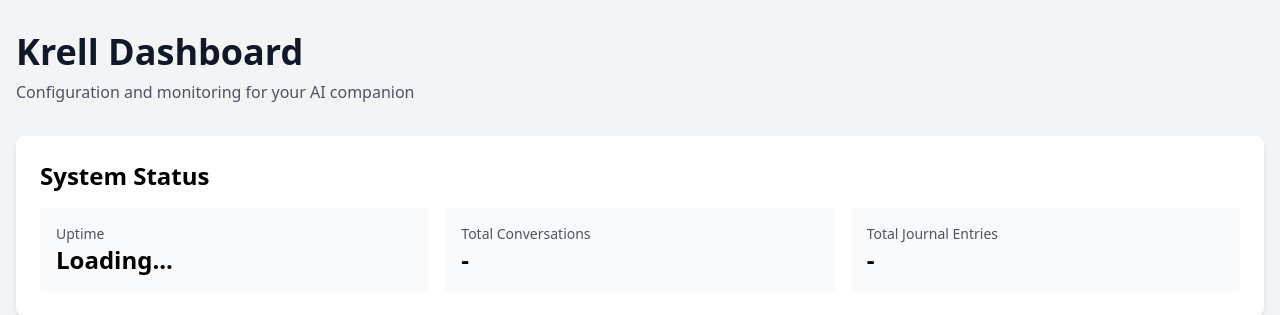
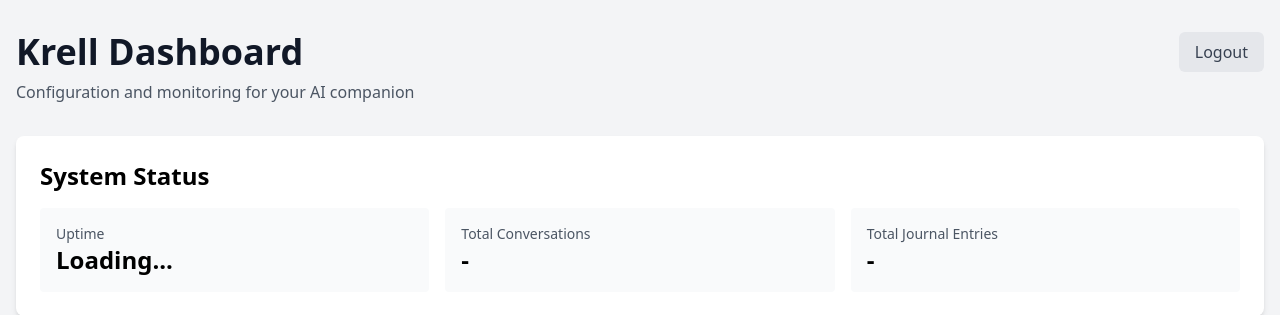
Before and after one commit to mauza/krell, a FastAPI app: template templates/dashboard.html in a window 1280 px wide. Shown: the top 315 px of the page. Run offline with FastAPI, Linux system fonts and the light colour scheme; the template is opened without the code that fills it, so the values that code supplies are empty; data comes from the database, SQL or seed files in the repository; some libraries are stand-ins or nearby versions.

Commit message:
Add logout button to dashboard header

```diff
--- a/templates/dashboard.html
+++ b/templates/dashboard.html
@@ -10,9 +10,15 @@
 <body class="bg-gray-100">
     <div class="container mx-auto px-4 py-8 max-w-7xl">
         <!-- Header -->
-        <div class="mb-8">
-            <h1 class="text-4xl font-bold text-gray-900">Krell Dashboard</h1>
-            <p class="text-gray-600 mt-2">Configuration and monitoring for your AI companion</p>
+        <div class="mb-8 flex justify-between items-start">
+            <div>
+                <h1 class="text-4xl font-bold text-gray-900">Krell Dashboard</h1>
+                <p class="text-gray-600 mt-2">Configuration and monitoring for your AI companion</p>
+            </div>
+            <a href="/dashboard/logout"
+               class="bg-gray-200 text-gray-700 px-4 py-2 rounded-md hover:bg-gray-300 transition-colors">
+                Logout
+            </a>
         </div>
 
         <!-- System Status Section -->
```
